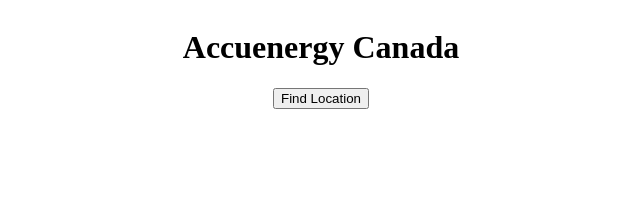
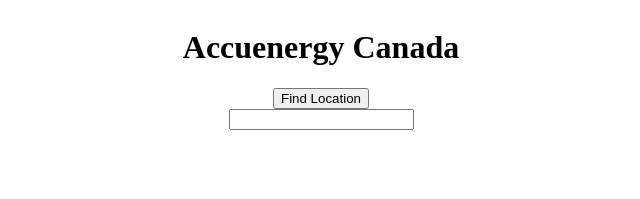
Before and after one commit to Starfodders/accuenergy, a Vue app: page / in a window 1280 px wide. Shown: the top 199 px of the page, without its empty margins (319-959 px from the left). Built offline with nearby package versions, Linux system fonts and the light colour scheme.

Commit message:
search bar added, waiting for google api

```diff
--- a/src/App.vue
+++ b/src/App.vue
@@ -1,12 +1,15 @@
 <template>
   <h1>Accuenergy Canada</h1>
   <LocationButton/>
+  <SearchBar/>
 </template>
 
 <script>
 import LocationButton from "./components/LocationButton.vue"
+import SearchBar from "./components/SearchBar.vue"
+
 export default {
-components: {LocationButton}
+components: {LocationButton, SearchBar}
 }
 </script>
 
--- /dev/null
+++ b/src/components/SearchBar.vue
@@ -0,0 +1,27 @@
+<template>
+    <div class="search-container">
+        <input type="text" v-model="searchValue">
+    </div>
+    <p>{{searchValue}}</p>
+</template>
+
+<script>
+import { ref } from 'vue'
+export default {
+    setup() {
+
+        const searchValue = ref('')
+
+
+
+        return {
+            searchValue
+        }
+    }
+
+}
+</script>
+
+<style>
+
+</style>
```
